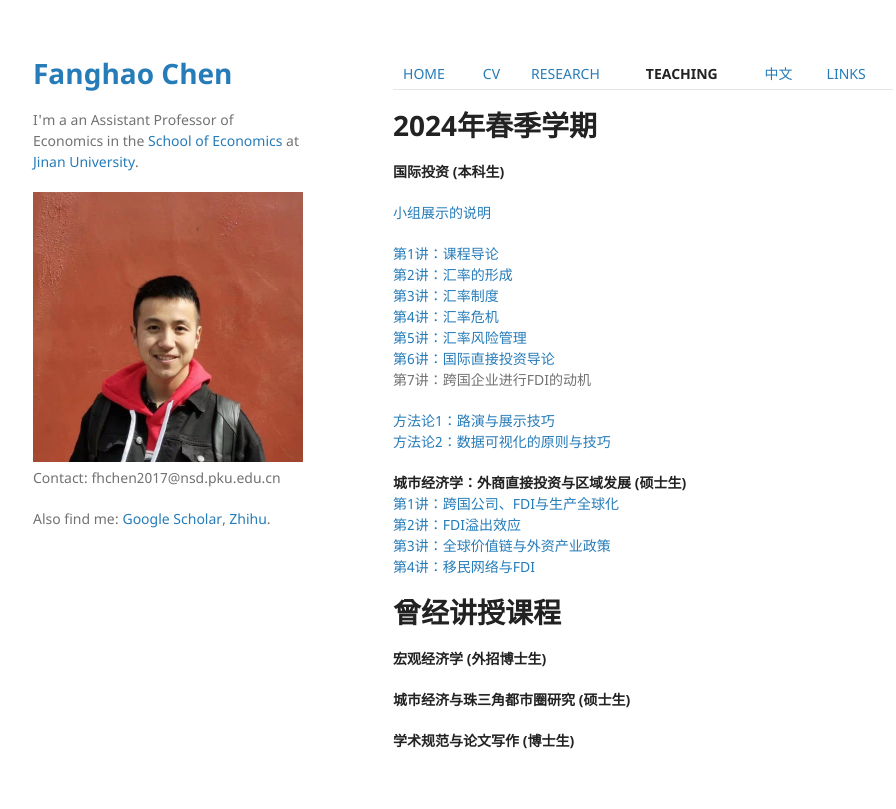
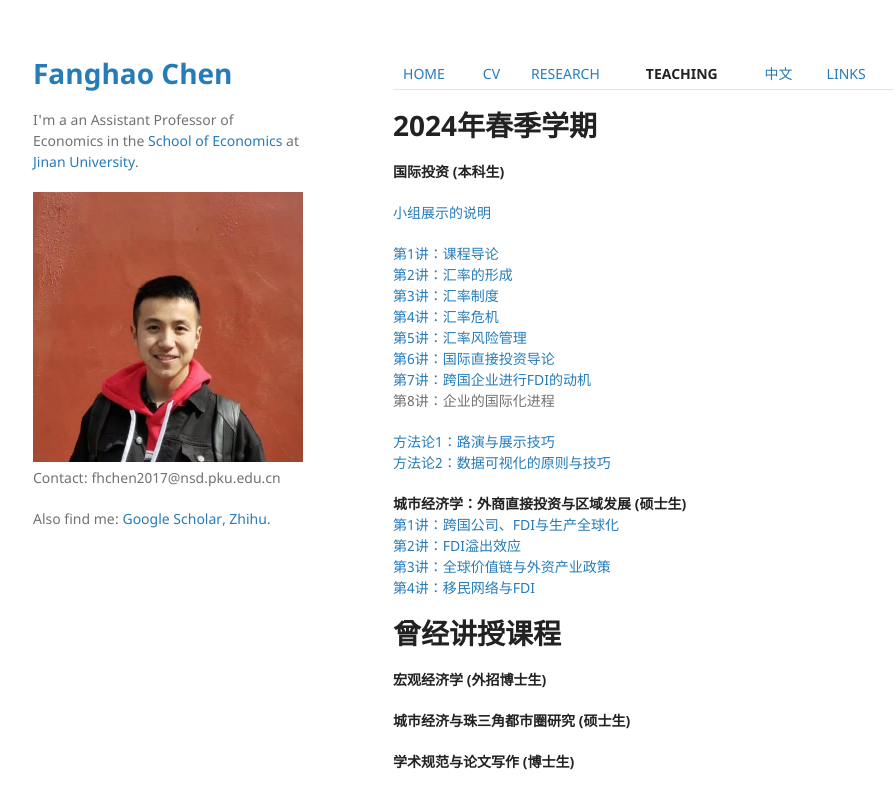
Before and after one commit to FanghaoChen/homepage, a Jekyll site: the page built from teaching.md, in a window 1280 px wide. Shown: the top 809 px of the page, without its empty margins (177-1073 px from the left). Built offline with Jekyll 4.4.1, drawn with Linux system fonts in a browser that asks for light colours; our own code applies the rules of GitHub Pages for plain Markdown files.

Commit message:
Update teaching.md

```diff
--- a/teaching.md
+++ b/teaching.md
@@ -12,7 +12,8 @@
 [第4讲：汇率危机](./assets/第4讲_汇率危机.pdf) <br/>
 [第5讲：汇率风险管理](./assets/第5讲_汇率风险管理.pdf) <br/>
 [第6讲：国际直接投资导论](./assets/第6讲_国际直接投资导论.pdf) <br/>
-第7讲：跨国企业进行FDI的动机 <br/>
+[第7讲：跨国企业进行FDI的动机](./assets/第7讲_跨国企业进行FDI的动机.pdf) <br/>
+第8讲：企业的国际化进程
 
 [方法论1：路演与展示技巧](./assets/方法论1_路演与展示技巧.pdf) <br/>
 [方法论2：数据可视化的原则与技巧](./assets/方法论2_数据可视化的原则与技巧.pdf)
```
